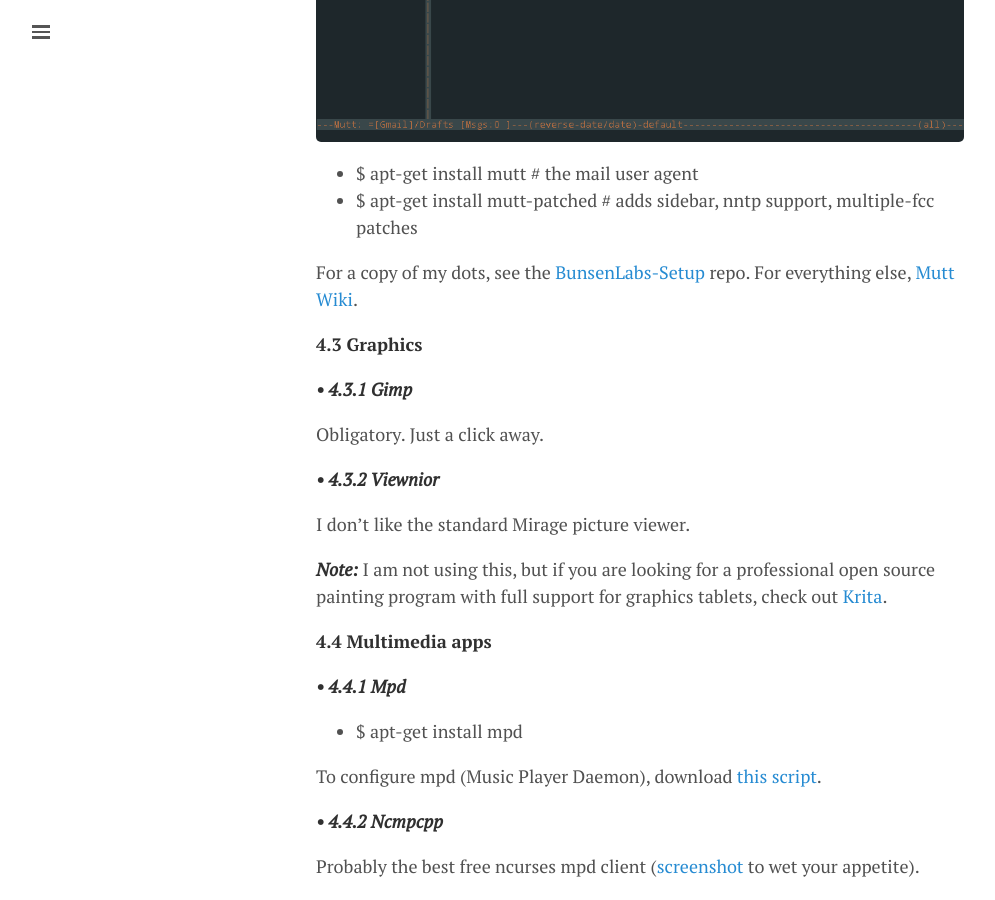
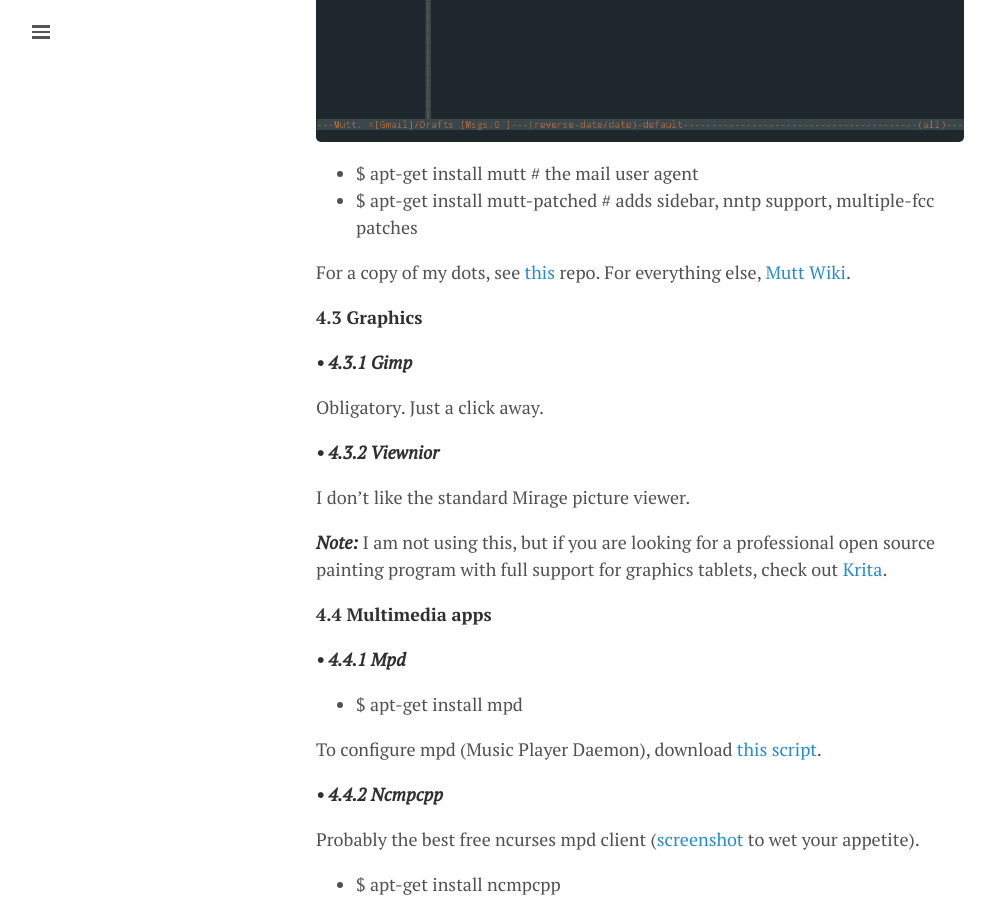
Before and after one commit to lgeurts/lgeurts.github.io, a Jekyll site: the page built from _posts/2017-07-11-bunsenlabs-linux-setup-notes-for dell-inspiron-6000.md, in a window 1280 px wide and 900 px high, scrolled down 3838 px. Shown: the whole window, without its empty margins (0-995 px from the left). Built offline with Jekyll 4.4.1, drawn with Linux system fonts in a browser that asks for light colours; nearby versions of some CDN libraries; comment, search, counter and statistics services are not loaded.

Commit message:
Change section 4 #103

```diff
--- a/_posts/2017-07-11-bunsenlabs-linux-setup-notes-for dell-inspiron-6000.md
+++ b/_posts/2017-07-11-bunsenlabs-linux-setup-notes-for dell-inspiron-6000.md
@@ -100,7 +100,7 @@
 - $ apt-get install mutt # the mail user agent
 - $ apt-get install mutt-patched # adds sidebar, nntp support, multiple-fcc patches
 
-For a copy of my dots, see the [BunsenLabs-Setup](https://github.com/lgeurts/BunsenLabs-Setup/tree/master/.mutt) repo. For everything else, [Mutt Wiki](https://dev.mutt.org/trac/wiki/MuttGuide).
+For a copy of my dots, see [this](https://github.com/lgeurts/BunsenLabs-Setup/tree/master/.mutt) repo. For everything else, [Mutt Wiki](https://dev.mutt.org/trac/wiki/MuttGuide).
 
 **4.3 Graphics**
 
```
